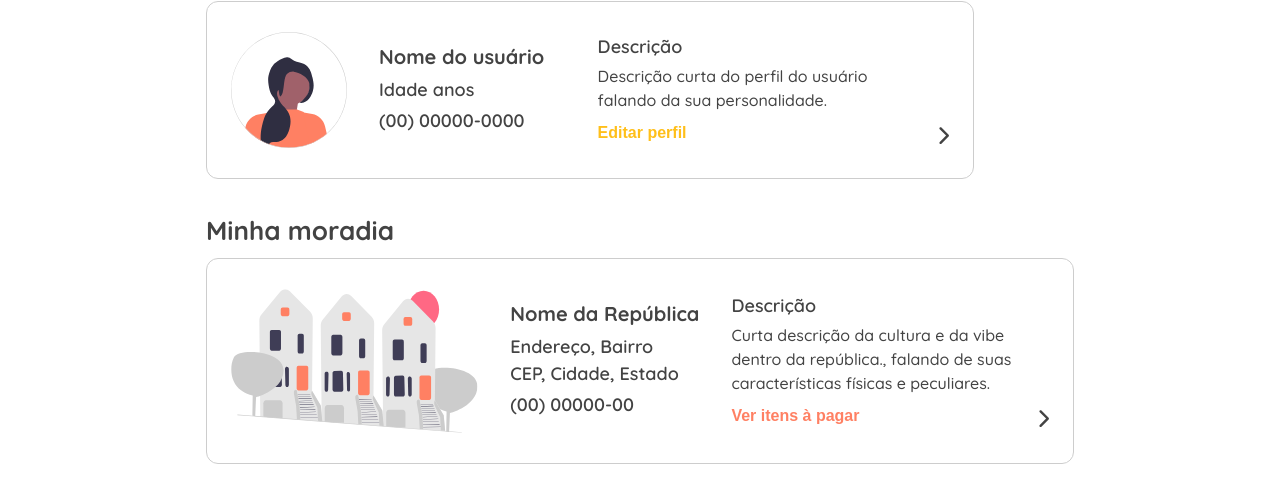
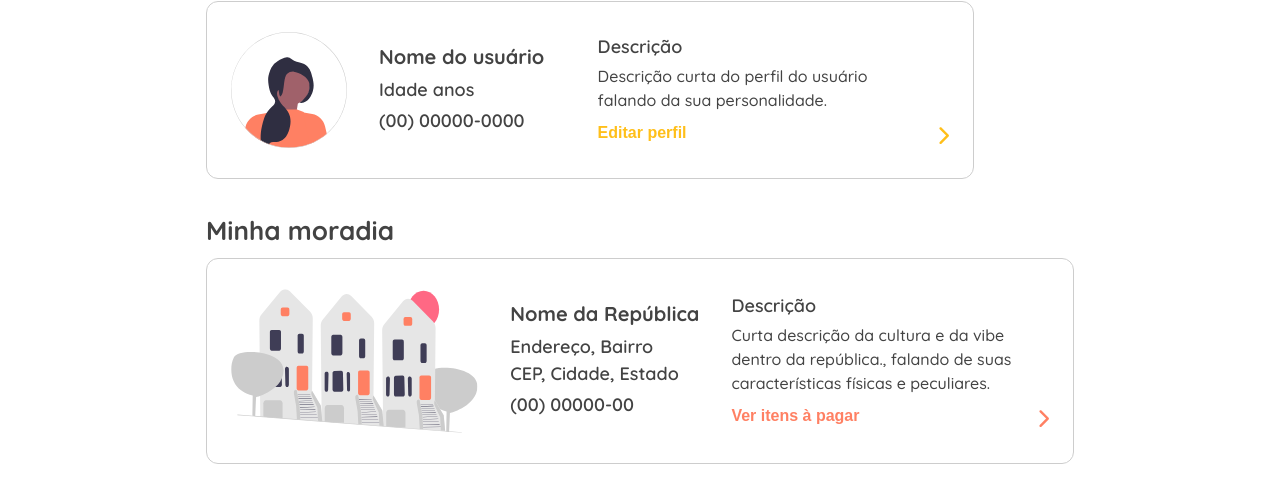
Before and after one commit to luacarol/unirep, a React (Create React App) app in the folder frontend_unirep/: page /home in a window 1280 px wide. In both pictures the pointer is over the button "Editar perfil". Shown: the part 233-711 px from the top of the page. Built offline with nearby package versions, Linux system fonts and the light colour scheme.

Commit message:
increment

```diff
--- a/frontend_unirep/src/components/Button/style.module.css
+++ b/frontend_unirep/src/components/Button/style.module.css
@@ -34,11 +34,11 @@
     justify-content: space-between;
 }
 
-.navigationButton:hover, .navigationButton:hover label {
+.navigationButton:hover, .navigationButton:hover label, .navigationButton:hover svg {
     color: var(--orange-yellow);
 }
 
-.navigationButton, .navigationButton label {
+.navigationButton, .navigationButton label, .navigationButton svg {
     color: var(--orange);
     cursor: pointer;
 }
```
